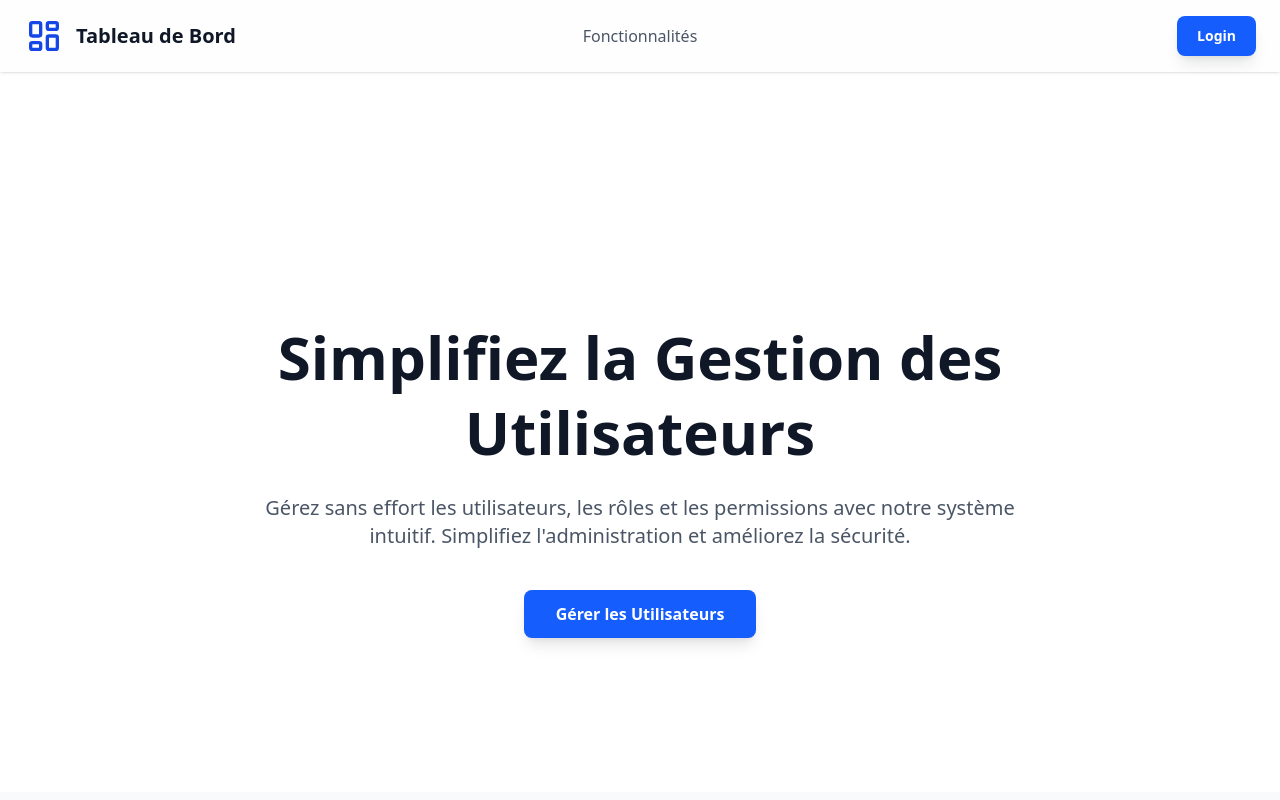
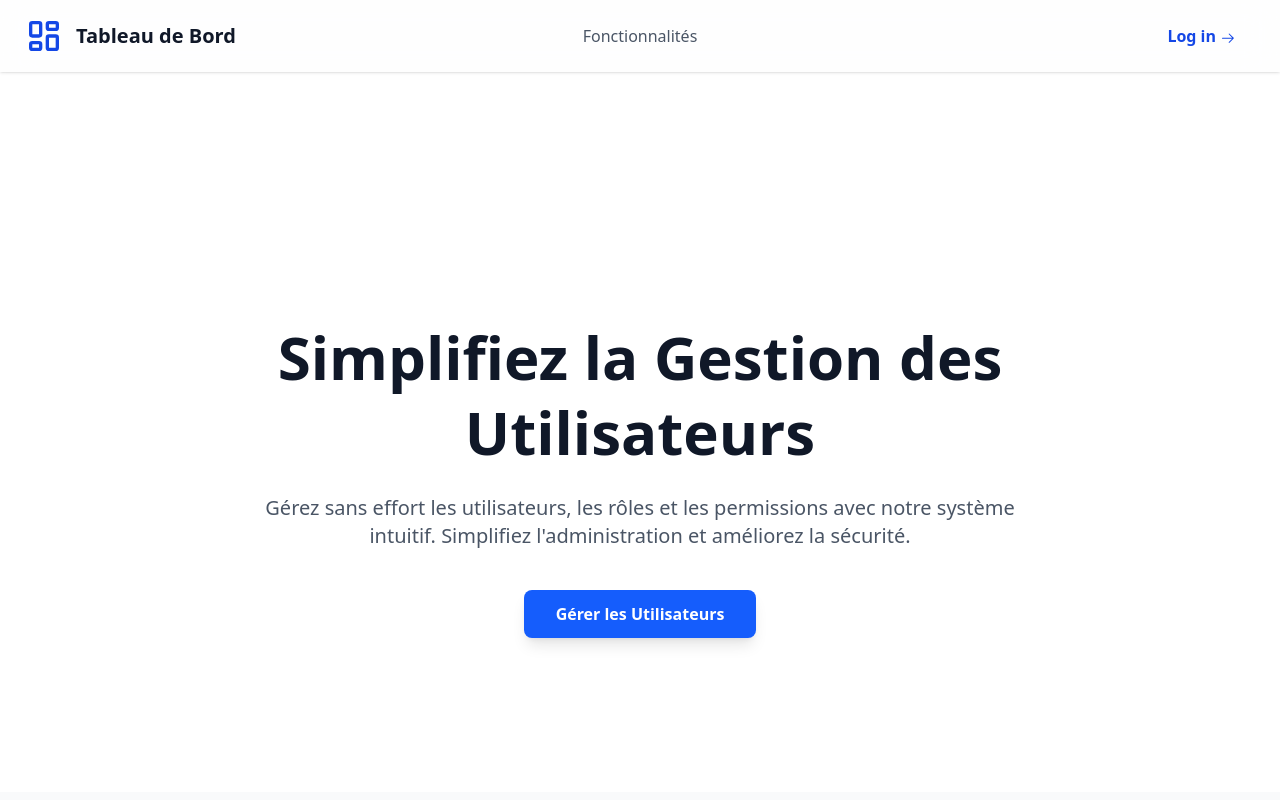
Before and after one commit to AbderaoufSouissi/Dynamic-IVR-Manager, a React (Vite) app in the folder IVR-client/: page / in a window 1280 px wide. Shown: the top 800 px of the page. Built offline with nearby package versions, Linux system fonts and the light colour scheme; no server answers.

Commit message:
Frontend: Modifcation du component Header

```diff
--- a/IVR-client/src/components/header/Header.tsx
+++ b/IVR-client/src/components/header/Header.tsx
@@ -1,6 +1,6 @@
-
-import { TbLayoutDashboard } from 'react-icons/tb'
-import { NavLink } from 'react-router-dom'
+import { TbLayoutDashboard } from "react-icons/tb";
+import { NavLink } from "react-router-dom";
+import { GoArrowRight } from "react-icons/go";
 
 const Header = () => {
   return (
@@ -9,9 +9,7 @@ const Header = () => {
         <div className="flex items-center justify-between">
           <div className="flex items-center gap-3">
             <TbLayoutDashboard size={40} className="text-blue-700" />
-              <h2 className="text-xl font-bold text-gray-900">
-                Tableau de Bord
-              </h2>
+            <h2 className="text-xl font-bold text-gray-900">Tableau de Bord</h2>
           </div>
 
           <nav className="absolute left-1/2 transform -translate-x-1/2">
@@ -23,18 +21,21 @@ const Header = () => {
             </a>
           </nav>
 
-            <div className="flex items-center gap-4">
+          <div className="flex items-center justify-between">
+            <a href="#" className="text-sm/6 font-semibold text-gray-900"></a>
             <NavLink
-                className="hidden md:flex items-center justify-center rounded-lg h-10 px-5 bg-blue-600 text-white font-bold text-sm shadow-lg hover:shadow-xl transition"
+              className="hidden md:flex items-center justify-center rounded-lg h-10 px-5 text-blue-700 font-bold text-sm   transition"
               to={"/login"}
             >
-                Login
+              <p className="-mx-3 text-blue-700 rounded-lg px-3 py-2.5 text-base/7 font-semibold hover:bg-gray-50 flex items-center">
+                Log in <GoArrowRight className="ml-1 mt-1" />
+              </p>
             </NavLink>
           </div>
         </div>
       </div>
     </header>
-  )
-}
+  );
+};
 
-export default Header
+export default Header;
```
Lines whose indentation alone changed are shown as unchanged.
